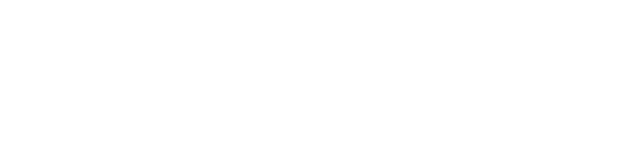
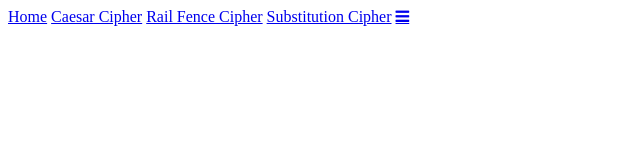
Before and after one commit to goandconquer/obu-stem-capstone-2022, a plain HTML site: page index.html in a window 1280 px wide. Shown: the whole page, without its empty margins (0-640 px from the left). Drawn offline with Linux system fonts and the light colour scheme.

Commit message:
Update index.html
(1) Include <body> in index.html.
(2) Include <header> in index.html.
(3) Include <nav> in index.html.
(3) Include empty index.css.
(3) Include empty caesar.html and empty caesar.css.
(4) Include empty rail.html and empty rail.css.
(5) Include empty substitution.html and empty substitution.css.

```diff
--- a/index.html
+++ b/index.html
@@ -21,4 +21,22 @@
 
     </head>
 
+    <body>
+
+        <header>
+            <nav>
+                <a href="index.html">Home</a>
+                <a href="src/html/caesar.html">Caesar Cipher</a>
+                <a href="src/html/rail.html">Rail Fence Cipher</a>
+                <a href="src/html/substitution.html">Substitution Cipher</a>
+                <a href="#" id="burger" class="fa fa-bars"></a>
+            </nav>
+        </header>
+
+        <main></main>
+
+        <footer></footer>
+
+    </body>
+
 </html>
```
Also changed, not shown: src/css/caesar.css (added), src/css/index.css (added), src/css/rail.css (added), src/css/substitution.css (added), src/html/caesar.html (added), src/html/rail.html (added), src/html/substitution.html (added).
